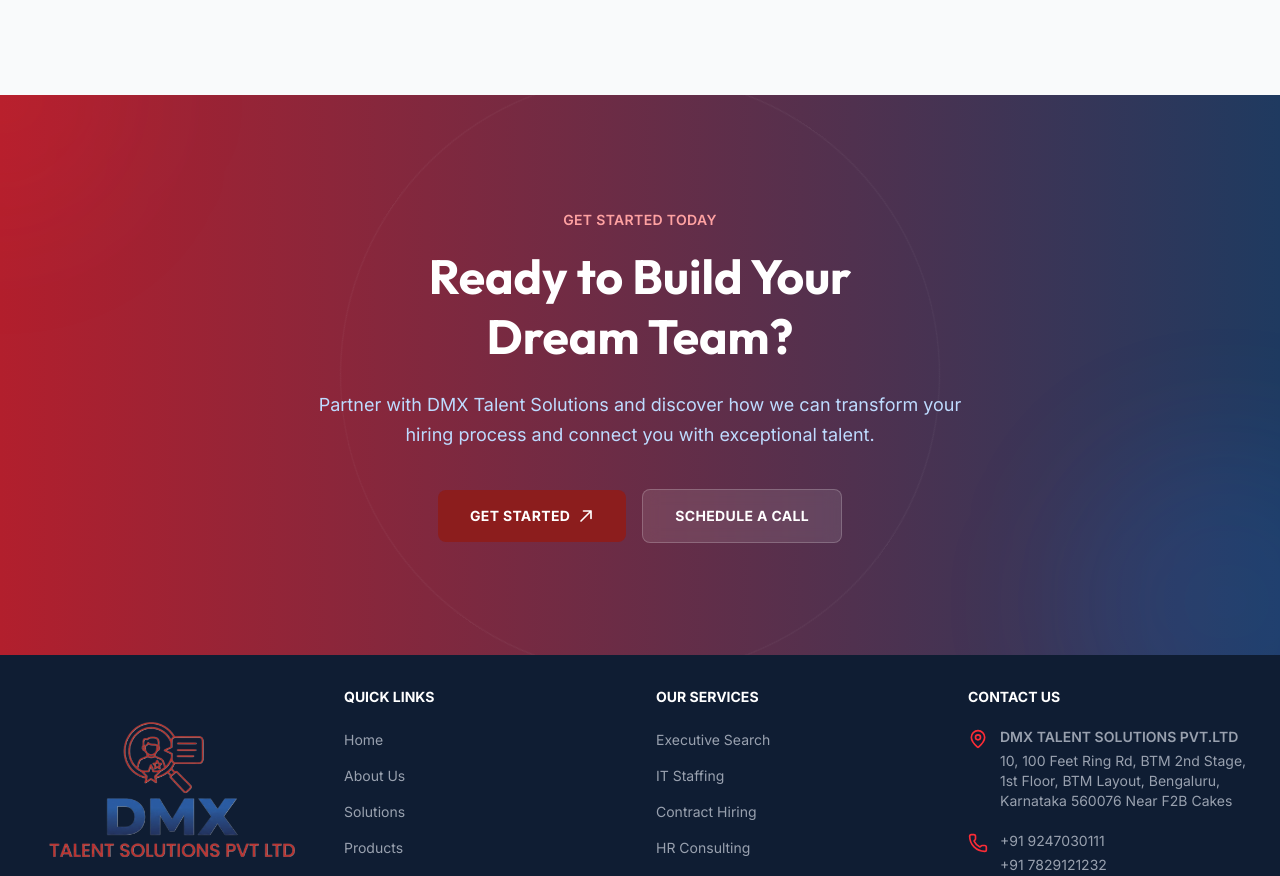
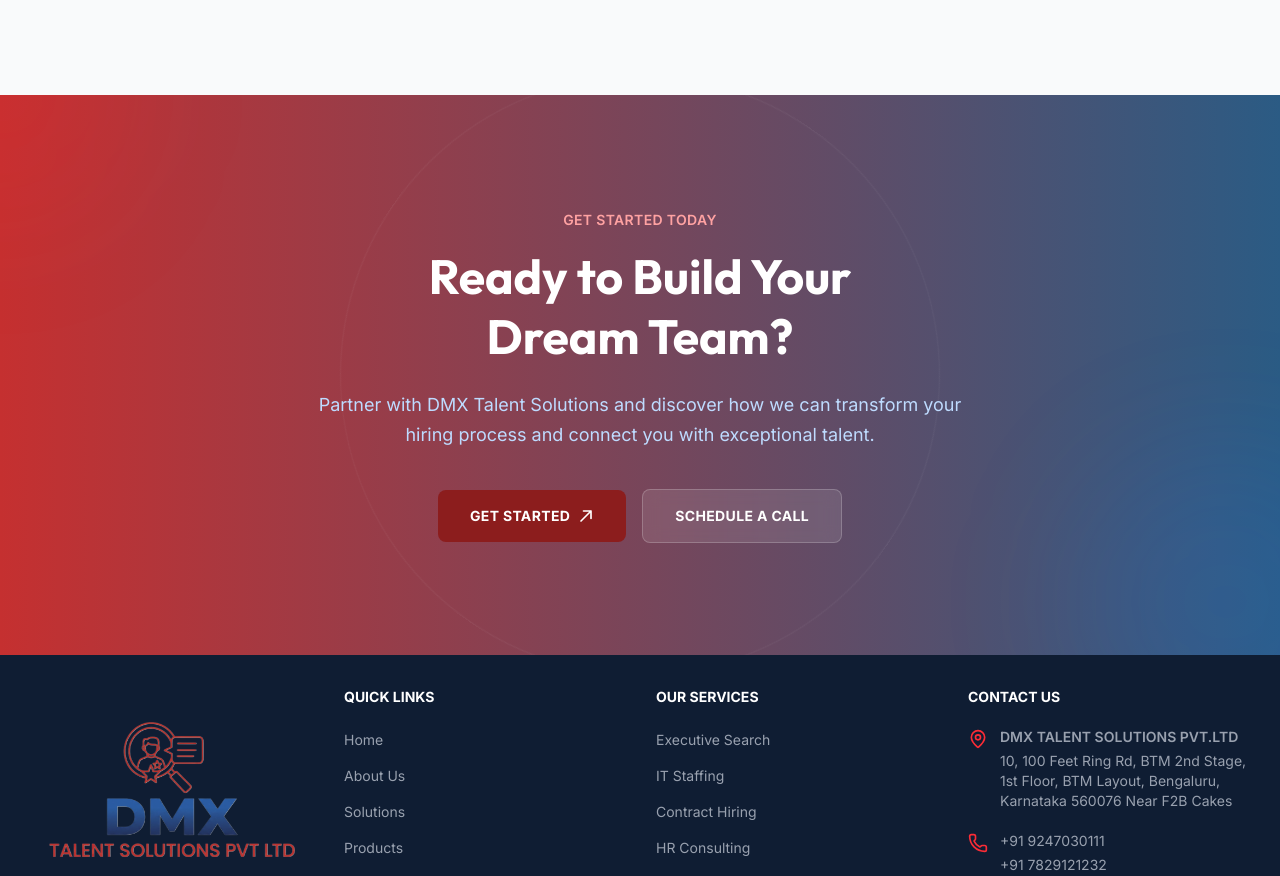
Before and after one commit to Bhavyasree1711/talentSolutions, a Next.js app: page / in a window 1280 px wide. Shown: the part 6792-7668 px from the top of the page. Built offline with nearby package versions, Linux system fonts and the light colour scheme.

Commit message:
style: refine CTA background gradient to use the exact warm red (#C53030) and steel blue (#2B5B84) from the DMX logo

```diff
--- a/src/components/CTASection.tsx
+++ b/src/components/CTASection.tsx
@@ -16,7 +16,7 @@
   };
 
   return (
-    <section id="cta" className="py-20 lg:py-28 relative overflow-hidden" style={{ background: 'linear-gradient(to right, #B21F2D 0%, #1F3A60 100%)' }}>
+    <section id="cta" className="py-20 lg:py-28 relative overflow-hidden" style={{ background: 'linear-gradient(to right, #C53030 0%, #2B5B84 100%)' }}>
       <div className="absolute top-0 left-0 w-64 h-64 bg-red-500/10 rounded-full -translate-x-1/2 -translate-y-1/2 blur-3xl" />
       <div className="absolute bottom-0 right-0 w-80 h-80 bg-blue-500/10 rounded-full translate-x-1/3 translate-y-1/3 blur-3xl" />
       <div className="absolute top-1/2 left-1/2 -translate-x-1/2 -translate-y-1/2 w-[600px] h-[600px] border border-white/5 rounded-full animate-spin-slow" />
```
